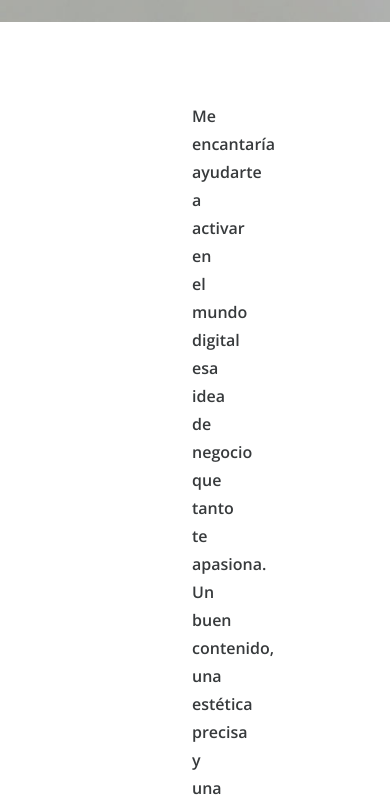
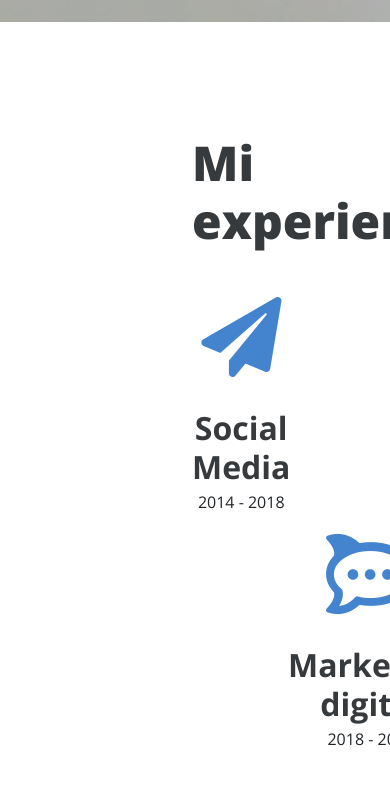
Before and after one commit to maxi-monti/prueba-portfolio, a plain HTML site: page index.html in a window 390 px wide. Shown: the part 685-1485 px from the top of the page. Drawn offline with nearby package versions, Linux system fonts and the light colour scheme; a script that the page names is missing.

Commit message:
sexto commit prueba-portfolio

```diff
--- a/index.html
+++ b/index.html
@@ -57,7 +57,7 @@
   </header>
 
 
-  <section id="introduccion" class="centrado">
+  <section id="introduccion" class="centrado d-none d-sm-block d-sm-none d-md-block">
     <h3 class="interlineado margenes-y gris-oscuro">Me encantaría ayudarte a activar en el mundo digital esa idea de negocio que tanto te apasiona. Un buen contenido, una estética precisa y una estrategia inteligente son la receta para expandir tu marca y ganar clientes</h2>
     <img class="margenes-y" src="assets/img/separador.png" alt="">
     <p class="margenes-y mb-0 dos-columnas">Desde hace 7 años me desempeño en equipos de comunicación en Argentina y el extranjero. Me especializo en coordinar grupos para generar contenido de calidad a través de estrategias multimedia. <br> Tengo amplia experiencia en la gestión de grandes volúmenes de información destinados a ejecutar exitosamente campañas de marketing digital y comunicación estratégica. Destaco mi fuerte base creativo-narrativa con apoyo en SEO, SEM y diseño gráfico. <br> Mis competencias incluyen: Inbound marketing • SEO y SEM • FB, IG, Twitter y Google Ads • Analytics, Metrics y Trends • Photoshop e Illustrator. </p>
@@ -65,6 +65,7 @@
 
 
   <section id="experiencia" class="centrado">
+
       <h1 class="margenes-y gris-oscuro">Mi experiencia</h1>
     <article class="inline-block margen-derecho">
       <a href="#"><i class="fas fa-paper-plane icono"></i></a>
```
